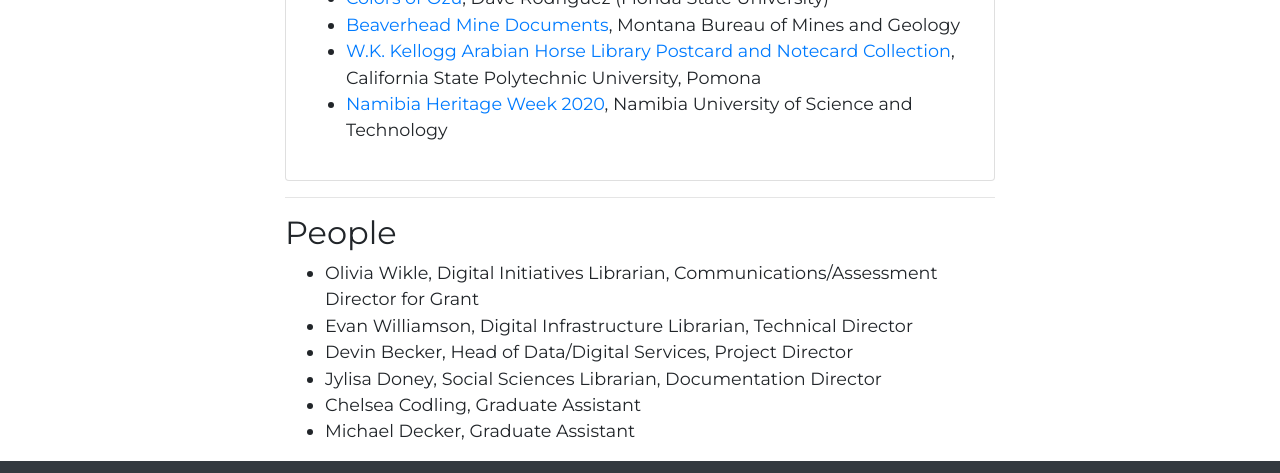
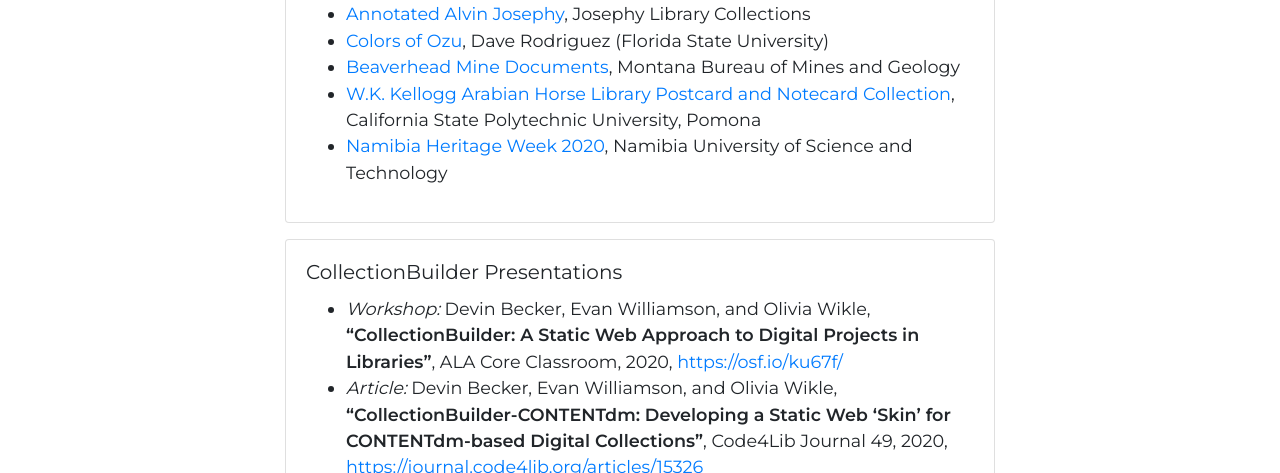
Before and after one commit to CollectionBuilder/collectionbuilder.github.io, a Jekyll site: the page built from pages/about.md, in a window 1280 px wide and 1400 px high, scrolled down 4569 px, cut to the strip 0-473 px from the top of the window. Built offline with Jekyll 4.4.1, drawn with Linux system fonts in a browser that asks for light colours; comment, search, counter and statistics services are not loaded; some of the changed text lies outside the part shown.

Commit message:
add publication list

```diff
--- /dev/null
+++ b/_data/cb-publications.csv
@@ -0,0 +1,11 @@
+type,authors,title,publication,date,link
+Workshop,"Devin Becker, Evan Williamson, and Olivia Wikle",CollectionBuilder: A Static Web Approach to Digital Projects in Libraries,ALA Core Classroom,2020,https://osf.io/ku67f/
+Article,"Devin Becker, Evan Williamson, and Olivia Wikle","CollectionBuilder-CONTENTdm: Developing a Static Web 'Skin' for CONTENTdm-based Digital Collections",Code4Lib Journal 49,2020,https://journal.code4lib.org/articles/15326
+Article,"Olivia Wikle, Evan Williamson, and Devin Becker","What is Static Web and What's it Doing in the Digital Humanities Classroom?","dh+lib, Special Issue: Literacies in a Digital Humanities Context",2020,https://dhandlib.org/2020/06/22/what-is-static-web-and-whats-it-doing-in-the-digital-humanities-classroom/
+Presentation,"Olivia Wikle, Evan Williamson, and Devin Becker","CollectionBuilder: Developing an Agile Approach to Digital Collections","Info2Go!, Idaho Commission for Libraries",2020,https://youtu.be/PhXhY5G--p4
+Workshop,"Olivia Wikle, Evan Williamson, and Devin Becker","CollectionBuilder: Using Static Web Technologies to Create Digital Collections and Teach DH Principles",ADHO DH2020,2020,https://collectionbuilder.github.io/dh2020/
+Workshop,"Evan Williamson, Olivia Wikle, and Devin Becker","A Static Web Approach to Digital Collections: Hands-On with CollectionBuilder",Code4Lib,2020,
+Presentation,"Olivia Wikle, Evan Williamson, and Devin Becker","Metadata + APIs → Beauty: Building Engaging Digital Repository Skins With Static Web Tools",Digital Library Federation Forum,2019,https://osf.io/hteq3/
+Workshop,"Olivia Wikle, Evan Williamson, and Devin Becker","Digital Collection Magic with Static Web Technologies: Improving CONTENTdm Front Ends using CollectionBuilder",Learn@DLF,2019,
+Presentation,"Olivia Wikle and Evan Williamson","CollectionBuilder: Creating & Teaching Digital Collections with Minimal Infrastructure",ASIS&T Webinar Series,2019,https://osf.io/pfhcy/
+Presentation,Evan Williamson and Devin Becker,"GitHub-Pages CollectionBuilder: Teaching & Building Digital Library Collections using Minimal Computing Techniques",DLF Forum,2018,https://osf.io/d8e6b/
--- a/pages/about.md
+++ b/pages/about.md
@@ -108,10 +108,19 @@
 Our highest hope for this project is to enable a small army of librarians to develop the type of tools and sites that keep the GLAM professionals in control and not subservient to bloated infrastructures and/or third-party contracts. We hope you will feel drawn to help us build that community.
 
 {% capture wild %}
+*Select digital collections from users outside of University of Idaho.*
+
 {% for w in site.data.cb-in-wild %}
 - [{{ w.title }}]({{ w.link }}), {{ w.org }}{% endfor %}
 {% endcapture %}
 {% include bootstrap/card.md title="CollectionBuilder in the Wild" text=wild %}
+
+{% capture publications %}
+{% for p in site.data.cb-publications %}
+- *{{ p.type }}:* {{ p.authors }}, **"{{ p.title }}"**, {{ p.publication }}, {{ p.date }}{% if p.link %}, <{{ p.link }}>{% endif %}{% endfor %}
+
+{% endcapture %}
+{% include bootstrap/card.md title="CollectionBuilder Presentations" text=publications %}
 
 ---
 {:#people}
```
